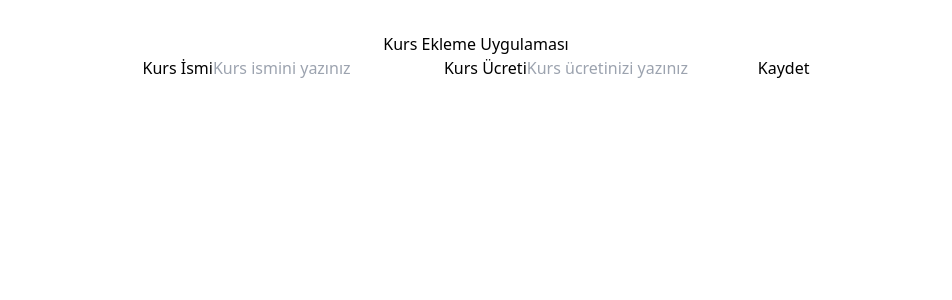
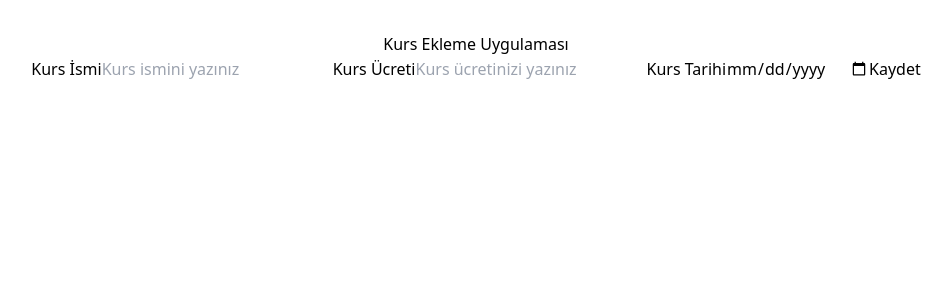
Before and after one commit to aydogdu-ali/react_tailwinds_example, a React (Vite) app: page / in a window 1280 px wide. Shown: the top 300 px of the page, without its empty margins (164-1116 px from the left). Built offline with nearby package versions, Linux system fonts and the light colour scheme.

Commit message:
some fixed bugs

```diff
--- a/src/App.jsx
+++ b/src/App.jsx
@@ -8,18 +8,22 @@ import ListCourse from "./components/ListCourse";
 
 
 function App() {
+  // kursları tutan state
       const [course, setCourse] = useState([]);
-        const [show, setShow] = useState(true);
+
+      // başlangıçta listCourse componentini göstermeyen state
+        // const [show, setShow] = useState(true);
 
 
       // kurs Ekleme Fonksiyonu
-const createCourse = (courseName, price) => {
+const createCourse = (courseName, price,date) => {
     const newCourse = [
     ...course,
     {
       id: new Date().getTime(),
       courseName: courseName,
       price: price,
+      date:date
     },
   ];
   setCourse(newCourse);
@@ -41,8 +45,8 @@ return (
     <h1 className="text-center text-orange-500 font-extrabold tracking-widest my-5 text-xl">
       Kurs Ekleme Uygulaması
     </h1>
-    <AddCourse createCourse={createCourse} setShow={setShow} />
-    {!show && <ListCourse course={course} deleteCourse={deleteCourse} />}
+    <AddCourse createCourse={createCourse}  />
+    {course.length> 0 ? ( <ListCourse course={course} deleteCourse={deleteCourse} />): null}
 
   </div>
 );
--- a/src/components/AddCourse.jsx
+++ b/src/components/AddCourse.jsx
@@ -1,10 +1,11 @@
 import { useState } from "react";
 import Modal from "./Modal";
 
-const AddCourse = ({ createCourse, setShow }) => {
+const AddCourse = ({ createCourse }) => {
   // inputtaki bilgiyi almak için yazılan stateler
   const [courseName, setCourseName] = useState("");
   const [price, setPrice] = useState("");
+   const [date, setDate] = useState("");
   // kurs ekleme tuşuna bastığında inputlar boşsa açılacak modal bilgilerini tutan state
   const [error, setError] = useState(null);
 
@@ -12,14 +13,14 @@ const AddCourse = ({ createCourse, setShow }) => {
   // veriler girildikten sonra verileri state atacak fonksiyon
   const handleSubmit = (e) => {
     e.preventDefault();
-    if (courseName.trim().length == 0 || price.length == 0) {
+    if (courseName.trim().length == 0 || price.length == 0 || date.length==0) {
       setError("Lütfen ilgili alandaki bilgileri eksiksiz  doldurunuz!");
       return;
     }
-    createCourse(courseName, price);
-    setShow(false);
+    createCourse(courseName, price,date);
     setCourseName("");
     setPrice("");
+    setDate("")
   };
 
   // Açılan Modalı kapatan fonksiyon
@@ -42,11 +43,11 @@ const AddCourse = ({ createCourse, setShow }) => {
         </label>
         <input
           type="text"
-          className="w-full mx-auto border p-2 rounded-md"
+          className="w-full mx-auto border p-2 rounded-md "
           placeholder="Kurs ismini yazınız"
           id="kurs"
           value={courseName}
-          onChange={(e) => setCourseName(e.target.value.toLocaleUpperCase())}
+          onChange={(e) => setCourseName(e.target.value)}
         />
         <label
           htmlFor="price"
@@ -62,6 +63,20 @@ const AddCourse = ({ createCourse, setShow }) => {
           value={price}
           onChange={(e) => setPrice(e.target.value)}
         />
+        <label
+          htmlFor="date"
+          className="sfont-small text-red-700 font-extrabold tracking-widest"
+        >
+          Kurs Tarihi
+        </label>
+        <input
+          type="date"
+          className=" w-full mx-auto border p-2 rounded-md"
+          placeholder="Kurs ücretinizi yazınız"
+          id="date"
+          value={date}
+          onChange={(e) => setDate(e.target.value)}
+        />
         <button className=" max-w-md py-3 px-2 mt-2 text-sm bg-blue-500 text-white font-extrabold tracking-widest rounded-md mx-auto">
           Kaydet
         </button>
--- a/src/components/ListCourse.jsx
+++ b/src/components/ListCourse.jsx
@@ -4,36 +4,41 @@ const ListCourse = ({ course, deleteCourse }) => {
     console.log(course)
 
 
-    // kurslar silinirse kurs listesi componenti görülmeyecek koşul ifadesi
+    // kurslar silinirse kurs listesi componentinin görülmemesini sağlayacak koşul ifadesi
  if (course.length == 0) {
    return;
  }
 
 
   return (
-    <div className="bg-slate-300 mt-5 flex flex-col justify-center py-4">
+    <div className=" bg-slate-300 mt-5 flex flex-col justify-center py-4">
       <h1 className="text-amber-600 text-center font-bold text-xl pb-3">
         Kurs Listesi
       </h1>
 
-      <table className="table-fixed mx-10  ">
+      <table className="  table-fixed mx-10 border-separate border-spacing-2 ">
         <thead className="text-justify text-green-700">
-          <tr className=''>
+          <tr className="">
             <th>Sıra</th>
             <th>Kurs Adı</th>
             <th>Fiyatı</th>
+            <th>Tarih</th>
             <th>Kaldır</th>
           </tr>
         </thead>
         {course?.map((item, index) => {
-          const { id, courseName, price } = item;
+          const { id, courseName, price, date } = item;
           return (
             <tbody className=" text-sky-700 " key={id}>
-              <tr className="mb-2 hover:text-neutral-600 ">
+              <tr className=" mb-2 hover:text-neutral-600 ">
                 <td>{index + 1}.</td>
-                <td>{courseName}</td>
+                <td className="capitalize">{courseName}</td>
                 <td>{price}₺</td>
-                <td className="cursor-pointer ms-5" onClick={() => deleteCourse(id)}>
+                <td>{date}</td>
+                <td
+                  className="cursor-pointer ms-5 "
+                  onClick={() => deleteCourse(id)}
+                >
                   {
                     <svg
                       xmlns="http://www.w3.org/2000/svg"
```
